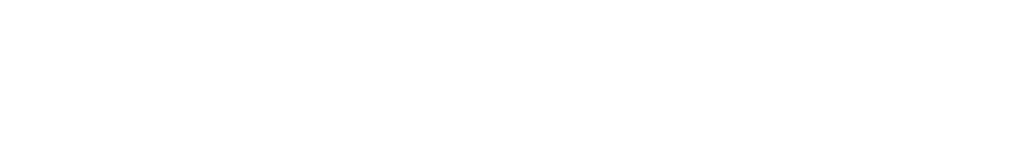
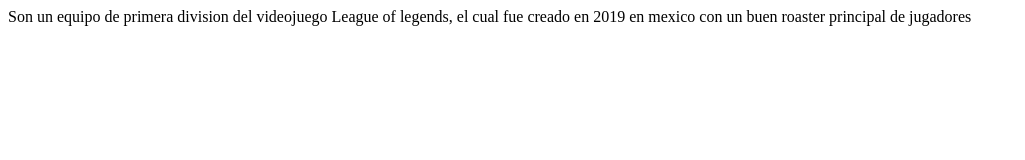
Before and after one commit to JuanAhumada/Ah-Estral, a plain HTML site: page index.html in a window 1280 px wide. Shown: the whole page, without its empty margins (0-1025 px from the left). Drawn offline with Linux system fonts and the light colour scheme.

Commit message:
Algo de texto

```diff
--- a/index.html
+++ b/index.html
@@ -4,6 +4,6 @@
     <title>Estral</title>
 </head>
 <body>
-
+    Son un equipo de primera division del videojuego League of legends, el cual fue creado en 2019 en mexico con un buen roaster principal de jugadores
 </body>
 </html>
```
